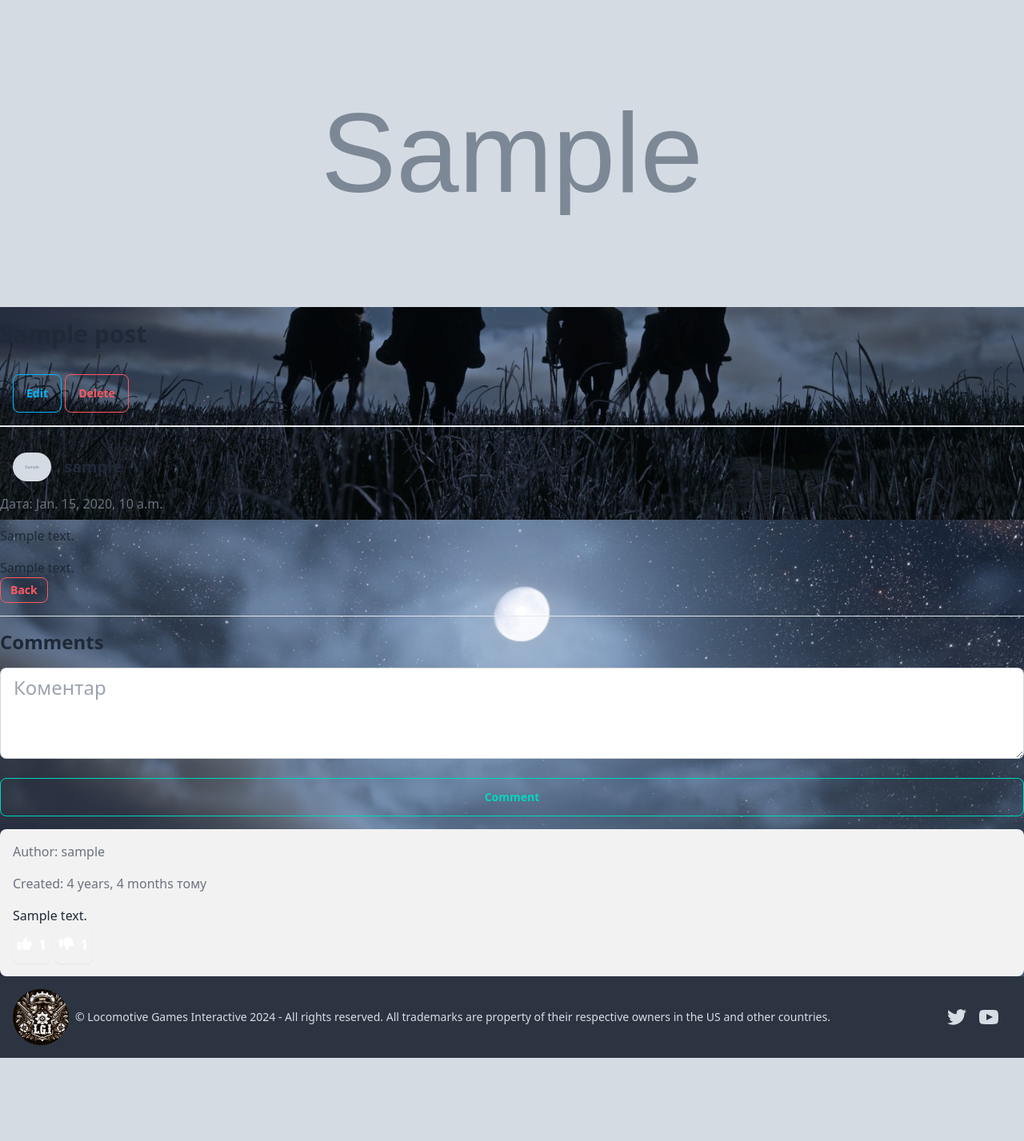
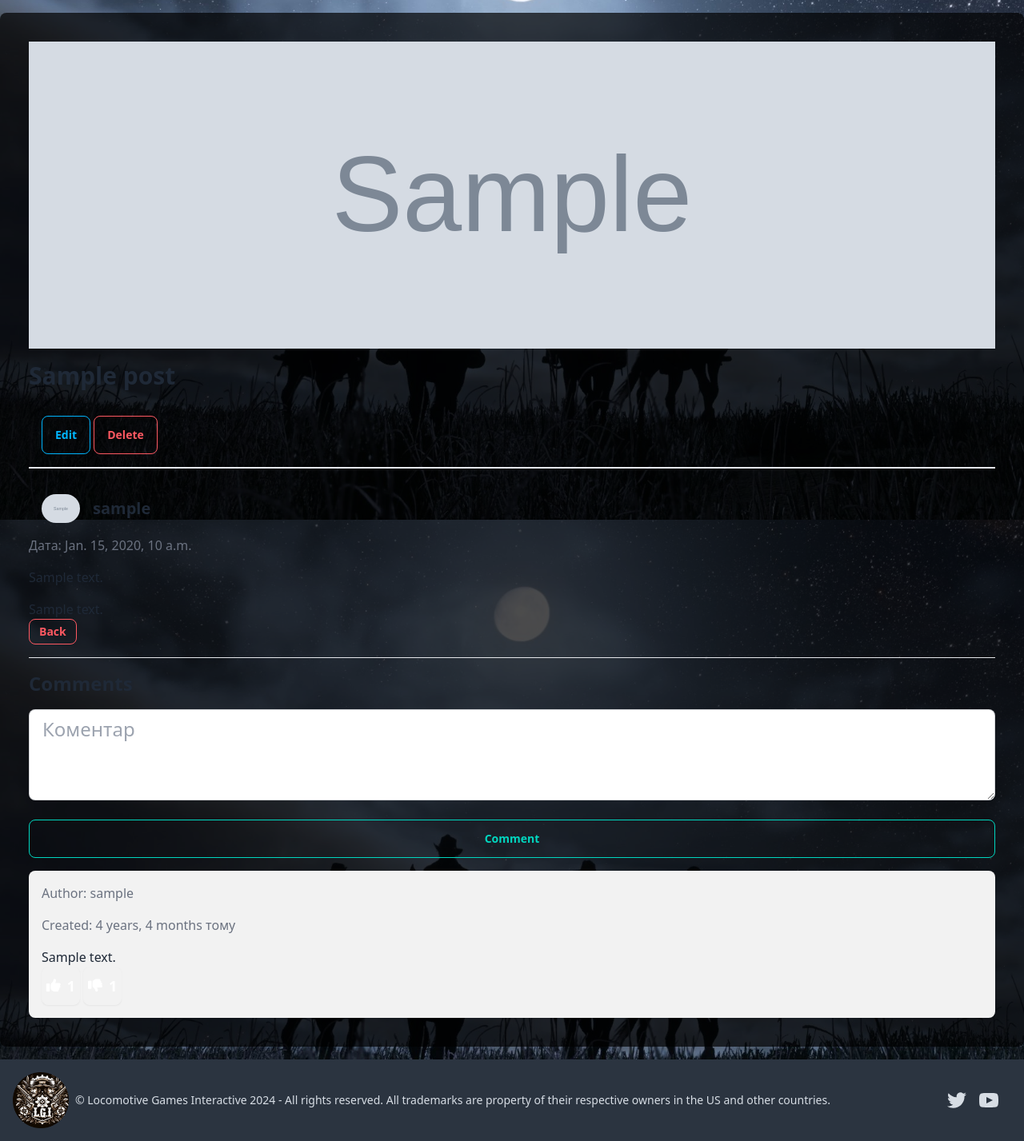
Before and after one commit to Apollo-15/Main-site, a Django app: page /blog/post/1/ in a window 1280 px wide. Shown: the part 150-1577 px from the top of the page at 80% size. Before the commit the page ends 1473 px from the top, so only its background shows below. Run offline with Django 5.2, Linux system fonts and the light colour scheme; a user stored in the database is signed in; tables that the repository leaves empty hold one stand-in row (values such as "Sample post"); grey boxes marked "Sample" are stand-in pictures; some libraries are stand-ins or nearby versions.

Commit message:
add background posts

```diff
--- a/apps/blog/templates/blog/detail.html
+++ b/apps/blog/templates/blog/detail.html
@@ -3,6 +3,7 @@
 {% block title %}Blog{% endblock %}
 
 {% block content %}
+<div class="my-4 rounded-lg p-9 " style="background-color: rgba(0, 0, 0, 0.7);">
     <img src="{{post.get_image}}" alt="Shoes" class="w-full max-h-96 object-cover mb-4" />
 
     <h1 class="text-3xl font-bold mb-4">{{ post.title }}</h1>
```
